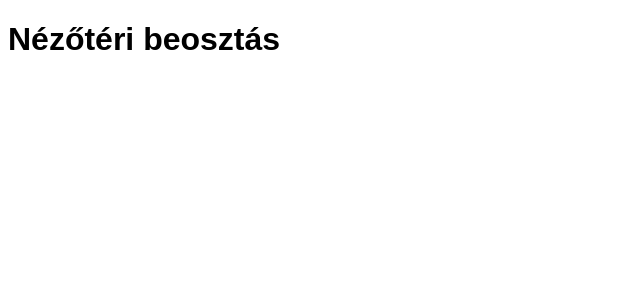
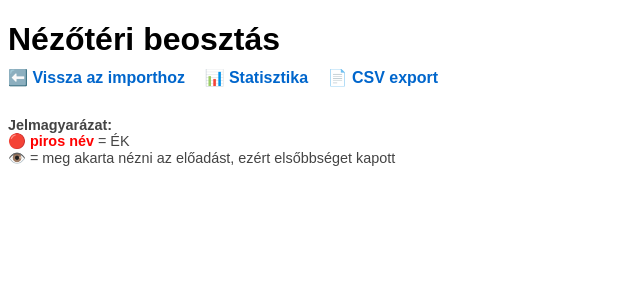
Before and after one commit to szid2006/nezoteres_beosztas7.0, a Flask app: page /schedule in a window 1280 px wide. Shown: the top 300 px of the page, without its empty margins (0-640 px from the left). Run offline with Flask 3, Linux system fonts and the light colour scheme.

Commit message:
Update schedule.html

```diff
--- a/templates/schedule.html
+++ b/templates/schedule.html
@@ -8,7 +8,19 @@
             font-family: Arial, sans-serif;
         }
         h1 {
+            margin-bottom: 10px;
+        }
+        .nav {
             margin-bottom: 20px;
+        }
+        .nav a {
+            margin-right: 15px;
+            text-decoration: none;
+            font-weight: bold;
+            color: #0066cc;
+        }
+        .nav a:hover {
+            text-decoration: underline;
         }
         h2 {
             margin-top: 30px;
@@ -32,11 +44,22 @@
             color: red;
             font-weight: bold;
         }
+        .legend {
+            margin-top: 30px;
+            font-size: 0.9em;
+            color: #444;
+        }
     </style>
 </head>
 <body>
 
 <h1>Nézőtéri beosztás</h1>
+
+<div class="nav">
+    <a href="/">⬅️ Vissza az importhoz</a>
+    <a href="/stats">📊 Statisztika</a>
+    <a href="/export/csv">📄 CSV export</a>
+</div>
 
 {% for show in schedule %}
     <hr>
@@ -78,5 +101,11 @@
     {% endif %}
 {% endfor %}
 
+<div class="legend">
+    <strong>Jelmagyarázat:</strong><br>
+    🔴 <span class="ek">piros név</span> = ÉK<br>
+    👁️ = meg akarta nézni az előadást, ezért elsőbbséget kapott
+</div>
+
 </body>
 </html>
```
